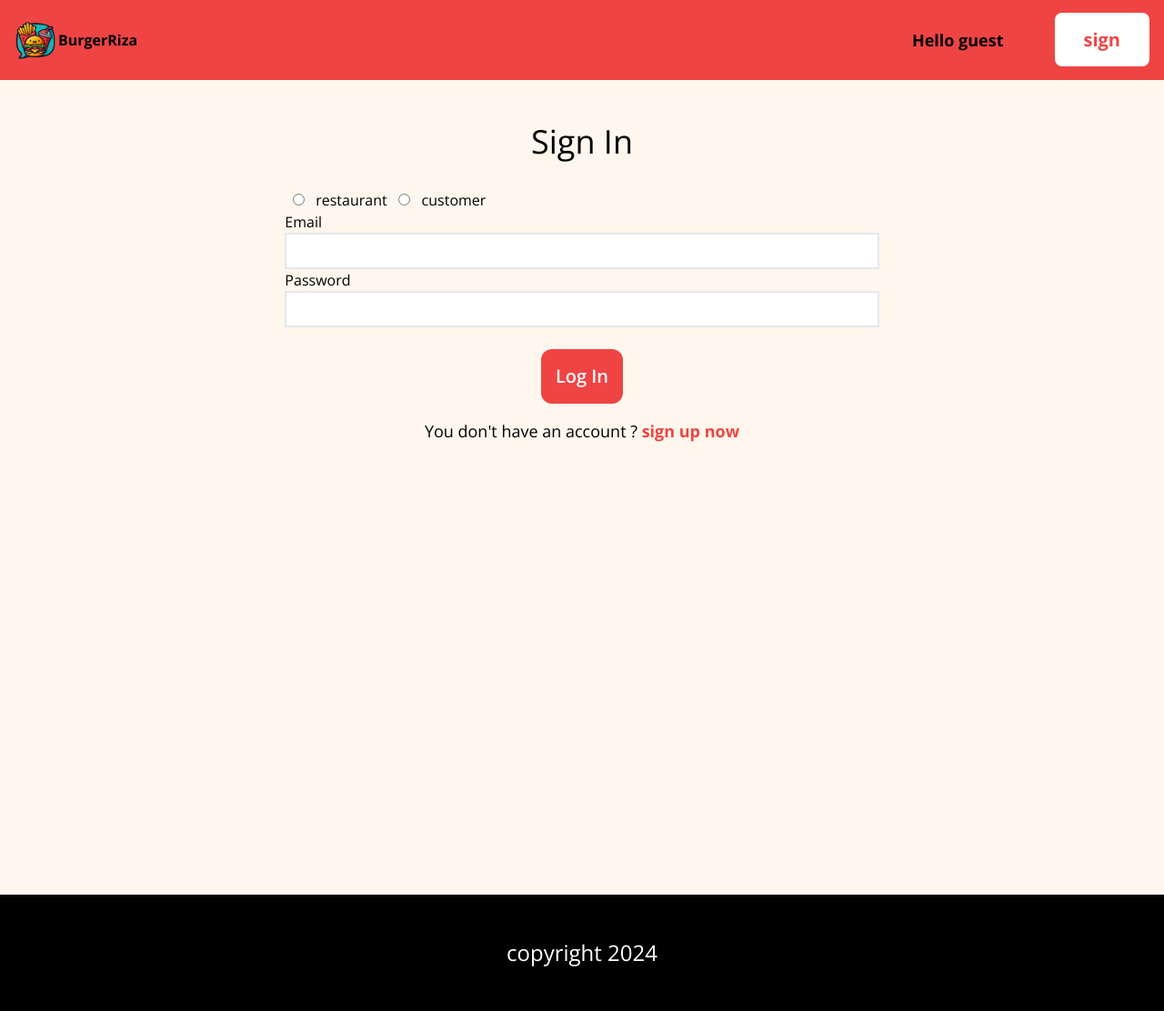
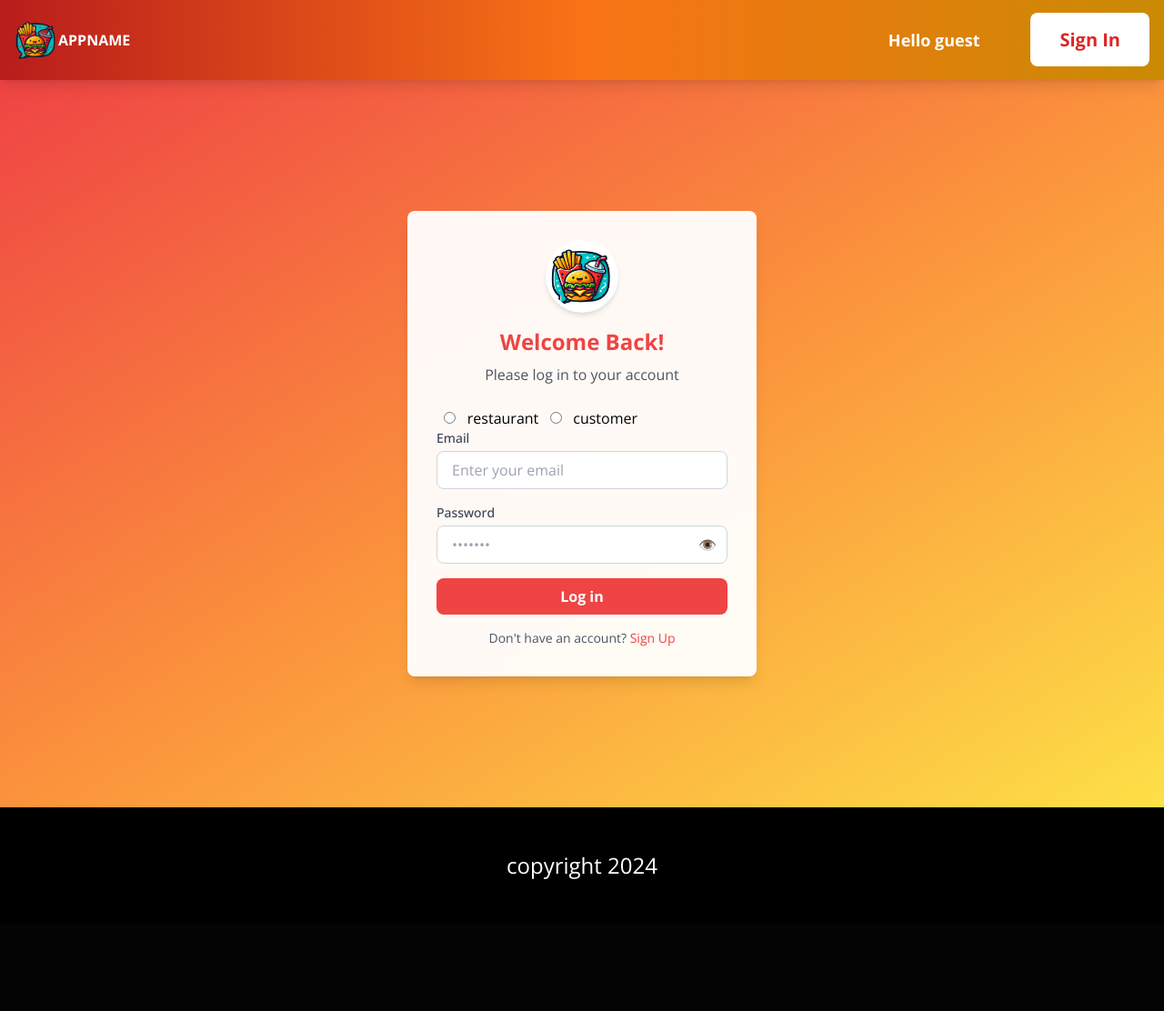
Before and after one commit to DevM7mdAli/BurgerRiza, a PHP site: page /sign-in.php in a window 1280 px wide. Shown: the whole page at 91% size. After the commit the page ends 967 px from the top, so only its background shows below. Run offline with PHP 8.4, Linux system fonts and the light colour scheme; some libraries are stand-ins or nearby versions.

Commit message:
edit the design of sign in

```diff
--- a/sign-in.php
+++ b/sign-in.php
@@ -7,7 +7,9 @@ if (isset($_POST['submit'])) {
   $password = mysqli_escape_string($con, $_POST['password']);
   $accountType = mysqli_real_escape_string($con, $_POST['type']);
   $enPwd = md5($password);
-  $error;
+  $error = "";
+
+  echo $email . $password . $accountType;
 
   $sql = "SELECT * FROM user WHERE email = ? AND user_password = ? AND account_type = ?";
 
@@ -24,7 +26,7 @@ if (isset($_POST['submit'])) {
       mysqli_stmt_close($prStmt);
       mysqli_close($con);
     } else {
-      echo 'error in statement' . mysqli_error($con);
+      echo sprintf('Error in statement: %s', mysqli_error($con));
     }
   } else {
     echo 'error in connection' . mysqli_error($con);
@@ -40,11 +42,6 @@ if (isset($_POST['submit'])) {
     $error = "failed to log in with these infos:<br /> email : $email <br />  password : $password";
   }
 }
-
-
-
-
-
 ?>
 
 
@@ -55,36 +52,57 @@ if (isset($_POST['submit'])) {
 <?php require('./template/header.php') ?>
 
 
-<?php if (empty($_SERVER['userName']) && empty($_SESSION['cUserEmail'])) { ?>
-  <div class="flex flex-col justify-center items-center gap-y-8 pb-4">
-    <h1 class="text-4xl pt-12">
-      Sign In
-    </h1>
+<?php if (empty($_SESSION['userName']) && empty($_SESSION['cUserEmail'])) { ?>
+  <div class="flex items-center justify-center min-h-screen bg-gradient-to-br from-red-500 via-orange-400 to-yellow-300">
+    <div class="bg-white bg-opacity-95 backdrop-blur-md p-8 rounded-lg shadow-lg max-w-sm w-full text-center">
+      <img src="./assets/Logo.png" alt="BurgerRiza Logo" class="w-20 mx-auto mb-4 rounded-full bg-white p-1 shadow-md">
+      <h2 class="text-2xl font-bold text-red-500 mb-2">Welcome Back!</h2>
+      <p class="text-gray-600 mb-6">Please log in to your account</p>
 
-    <form action="<?php echo $_SERVER['PHP_SELF'] ?>" method="POST" class="pb-12 flex flex-col justify-center items-center w-full gap-y-4">
-      <div>
+      <form action="<?php echo $_SERVER['PHP_SELF'] ?>" method="POST" class="space-y-4">
+        <div class="text-left">
             <input type="radio" id="Restaurant" name="type" value="R" required>
             <label for="Restaurant">restaurant</label>
             <input type="radio" id="Customers" name="type" value="C">
             <label for="Customers">customer</label>
-        <br>
 
-        <label for="Email">Email</label>
-        <input type="text" class="border-2 p-1 text-xl w-full" name="email" id="Email" required>
 
-        <label for="PassWord">Password</label>
-        <input type="password" class="border-2 p-1 text-xl w-full" name="password" id="PassWord" required>
+          <label for="email" class="block text-sm font-medium text-gray-700 mb-1">Email</label>
+          <input type="email" id="email" name="email" placeholder="Enter your email" required
+            class="w-full px-4 py-2 border border-gray-300 rounded-lg focus:outline-none focus:ring-2 focus:ring-red-500">
         </div>
 
-      <input type="submit" value="Log In" name="submit" class="p-4 text-xl font-semibold mt-2 bg-red-500 rounded-xl text-white">
+        <div class="text-left">
+          <label for="password" class="block text-sm font-medium text-gray-700 mb-1">Password</label>
+          <div class="relative">
+            <input type="password" id="password" name="password" placeholder="•••••••" required
+              class="w-full px-4 py-2 border border-gray-300 rounded-lg focus:outline-none focus:ring-2 focus:ring-red-500">
+            <button class="absolute inset-y-0 right-3 flex items-center cursor-pointer text-gray-500 toggle-password" onclick="togglePassword()">👁️</button>
+          </div>
+        </div>
 
-      <div class="text-lg">
-        You don't have an account ?
-        <a href="sign-up.php" class="font-bold text-red-500">sign up now</a>
+        <input type="submit" name="submit" value="Log in"
+          class="w-full bg-red-500 text-white py-2 rounded-lg font-bold hover:bg-orange-400 transition-transform transform hover:scale-105" />
+      </form>
+      <?php echo htmlspecialchars($error ?? "", ENT_QUOTES, 'UTF-8') ?>
+      <p class="text-sm text-gray-600 mt-4">Don't have an account? <a href="sign-up.php" class="text-red-500 hover:underline">Sign Up</a></p>
     </div>
-    </form>
-    <?php echo $error ?? "" ?>
   </div>
+  <script>
+    function togglePassword(event) {
+      event.preventDefault();
+      const password = document.getElementById('password');
+      const toggle = document.querySelector('.toggle-password');
+
+      if (password.type === "password") {
+        password.type = "text";
+        toggle.textContent = "🙈";
+      } else {
+        password.type = "password";
+        toggle.textContent = "👁️";
+      }
+    }
+  </script>
 <?php } else {
   header('Location:index.php');
 } ?>
--- a/template/header.php
+++ b/template/header.php
@@ -52,38 +52,38 @@ $navList = [
 
 <body class="bg-orange-50">
   <!-- navbar start  -->
-  <nav id="nav" class="sticky flex justify-between  py-5  px-4  bg-red-500 w-full top-0 left-0 z-30 ">
-    <a href="index.php" class="flex items-center font-bold">
+  <nav id="nav" class="sticky flex justify-between py-5 px-4 bg-gradient-to-r from-red-700 via-orange-500 to-yellow-600 shadow-lg w-full top-0 left-0 z-30 ">
+    <a href="index.php" class="flex items-center font-bold text-white">
       <img src="assets/Logo.png" alt="Logo" class="w-12 h-12">
       <?php echo APPNAME ?>
     </a>
 
-    <ul class="flex items-center gap-14 font-bold text-lg">
+    <ul class="flex items-center gap-14 font-bold text-lg text-white">
       <li>
-        Hello <?php echo  $_SESSION['userName'] ?? "guest" ?>
+        Hello <?php echo $_SESSION['userName'] ?? "guest" ?>
       </li>
 
       <?php if (empty($_SESSION['Role'])) { ?>
 
       <?php } elseif ($_SESSION['Role'] === "R") { ?>
         <li>
-          <a href=<?php echo $navList[0]['url'] ?> class="text-white"><?php echo $navList[0]['name'] ?></a>
+          <a href=<?php echo $navList[0]['url'] ?> class="hover:underline"><?php echo $navList[0]['name'] ?></a>
         </li>
       <?php } else { ?>
         <li>
-          <a href=<?php echo $navList[1]['url'] ?> class="text-white"><?php echo $navList[1]['name'] ?></a>
+          <a href=<?php echo $navList[1]['url'] ?> class="hover:underline"><?php echo $navList[1]['name'] ?></a>
         </li>
       <?php } ?>
 
       <?php if (empty($_SESSION['userName'])) { ?>
         <li>
-          <a href="sign-in.php" class="bg-white py-4 px-8 rounded-lg text-red-500 text-xl">sign</a>
+          <a href="sign-in.php" class="bg-white py-4 px-8 rounded-lg text-red-600 text-xl hover:bg-gray-200">Sign In</a>
         </li>
       <?php } else { ?>
         <form action="<?php echo $_SERVER['PHP_SELF'] ?>" method="POST">
-          <input type="submit" name="logOut" value="Log out" class="bg-white py-4 px-8 rounded-lg text-red-500 text-xl">
+          <input type="submit" name="logOut" value="Log out" class="bg-white py-4 px-8 rounded-lg text-red-600 text-xl hover:bg-gray-200 cursor-pointer">
         </form>
-
       <?php } ?>
+    </ul>
   </nav>
   <!-- navbar end  -->
```
Also changed, not shown: template/footer.php (+0 -22 lines). Lines whose indentation alone changed are shown as unchanged.
